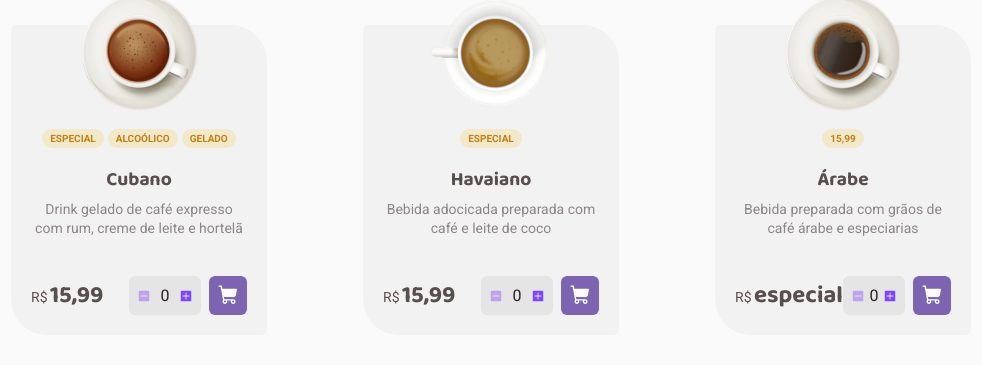
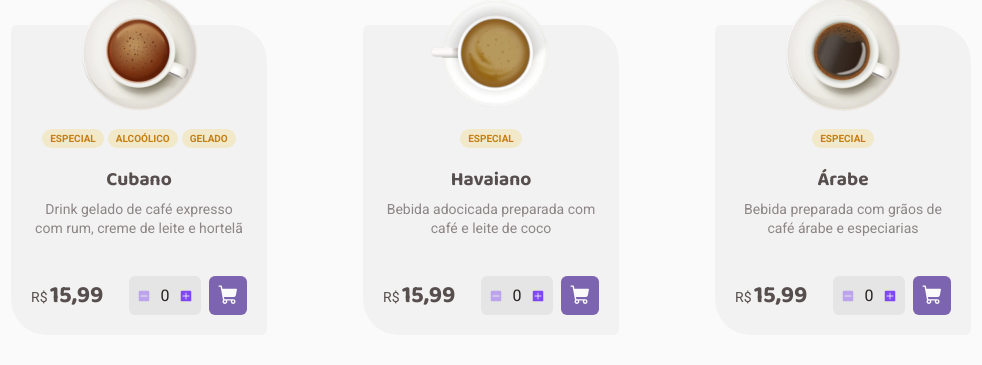
Before and after one commit to alvarobianor/coffee-delivery, a React (Vite) app: page / in a window 1280 px wide. Shown: the part 2275-2640 px from the top of the page, without its empty margins (149-1131 px from the left). Built offline with nearby package versions, Linux system fonts and the light colour scheme.

Commit message:
Change values of tag and price in coffe array

```diff
--- a/src/data.ts
+++ b/src/data.ts
@@ -105,8 +105,8 @@ export const infos: Coffe[] = [
     name: 'Árabe',
     description: 'Bebida preparada com grãos de café árabe e especiarias',
     imgName: 'arabe-img.png',
-    price: 'especial',
-    tags: ['15,99'],
+    price: '15,99',
+    tags: ['especial'],
   },
   {
     id: 13,
```
